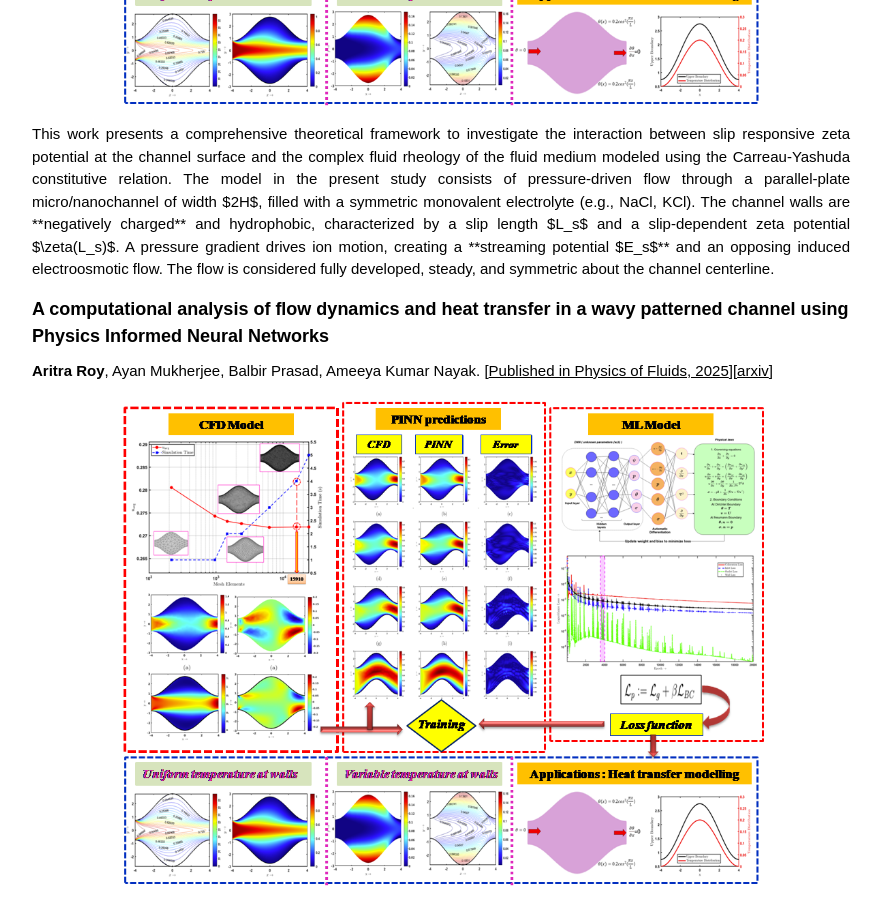
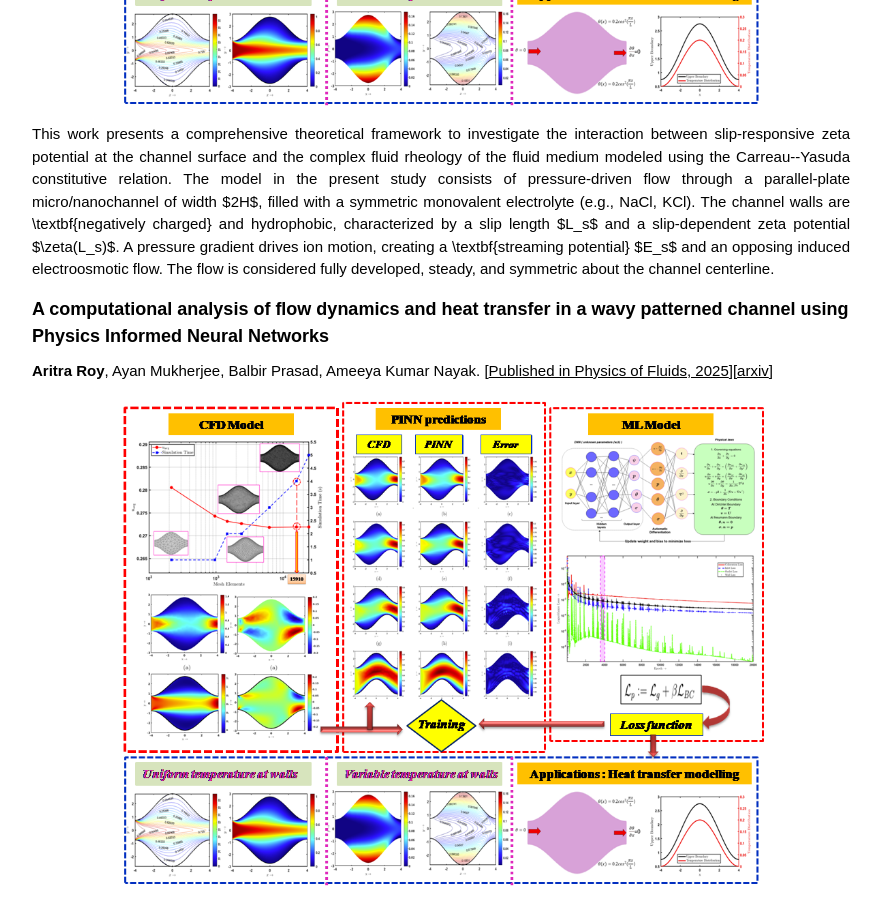
Before and after one commit to aritraiit/mywebsite, a plain HTML site: page index.html in a window 1280 px wide. Shown: the part 1680-2580 px from the top of the page, without its empty margins (274-1156 px from the left). Drawn offline with Linux system fonts and the light colour scheme.

Commit message:
change32

```diff
--- a/index.html
+++ b/index.html
@@ -141,7 +141,7 @@
           <p class="w3-justify">
           </p>
           <p class="w3-justify">
-            This work presents a comprehensive theoretical framework to investigate the interaction between slip responsive zeta potential at the channel surface and the complex fluid rheology of the fluid medium modeled using the Carreau-Yashuda constitutive relation. The model in the present study consists of pressure-driven flow through a parallel-plate micro/nanochannel of width $2H$, filled with a symmetric monovalent electrolyte (e.g., NaCl, KCl). The channel walls are **negatively charged** and hydrophobic, characterized by a slip length $L_s$ and a slip-dependent zeta potential $\zeta(L_s)$. A pressure gradient drives ion motion, creating a **streaming potential $E_s$** and an opposing induced electroosmotic flow. The flow is considered fully developed, steady, and symmetric about the channel centerline.
+             This work presents a comprehensive theoretical framework to investigate the interaction between slip-responsive zeta potential at the channel surface and the complex fluid rheology of the fluid medium modeled using the Carreau--Yasuda constitutive relation. The model in the present study consists of pressure-driven flow through a parallel-plate micro/nanochannel of width $2H$, filled with a symmetric monovalent electrolyte (e.g., NaCl, KCl). The channel walls are \textbf{negatively charged} and hydrophobic, characterized by a slip length $L_s$ and a slip-dependent zeta potential $\zeta(L_s)$. A pressure gradient drives ion motion, creating a \textbf{streaming potential} $E_s$ and an opposing induced electroosmotic flow. The flow is considered fully developed, steady, and symmetric about the channel centerline.
 
         </p>
 
```
